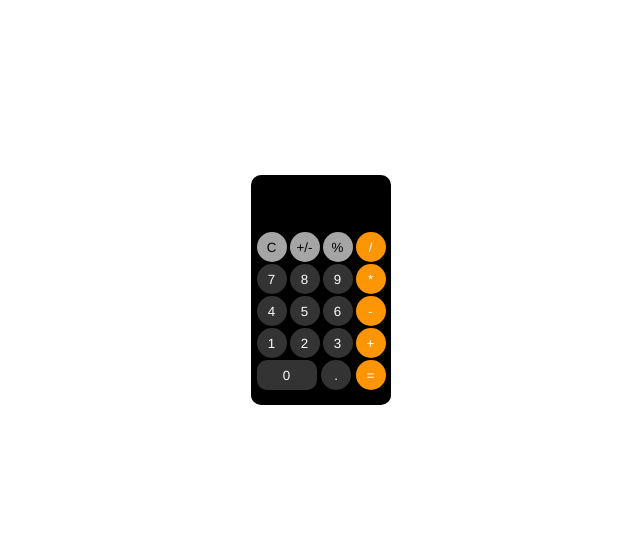
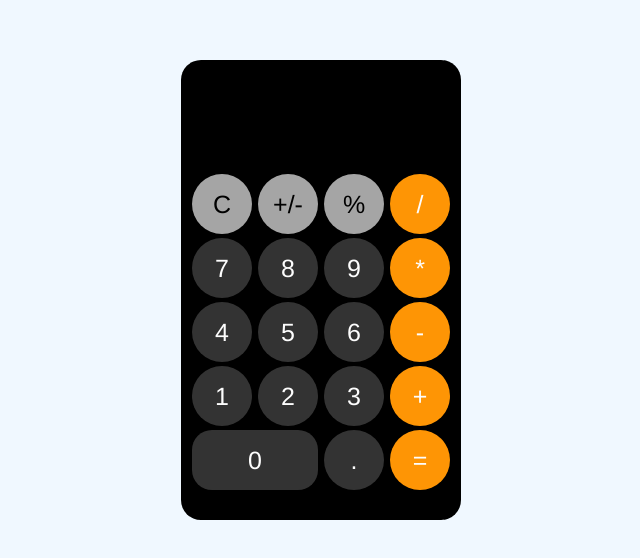
Before and after one commit to simokhin/Calculator, a plain HTML site: page index.html in a window 1280 px wide. Shown: the part 110-668 px from the top of the page, without its empty margins (319-959 px from the left). Drawn offline with Linux system fonts and the light colour scheme.

Commit message:
Fix style

```diff
--- a/style.css
+++ b/style.css
@@ -1,11 +1,15 @@
 * {
     font-family: Helvetica, sans-serif;
+    font-size: 25px;
+    font-weight: 500;
     padding: 0px;
     margin: 0px;
     box-sizing: border-box;
 }
 
-
+body {
+    background-color: aliceblue;
+}
 
 #content {
     height: 100vh;
@@ -19,37 +23,37 @@
     display: flex;
     flex-direction: column;
     align-items: center;
-    width: 140px;
-    gap: 2px;
-    padding-bottom: 15px;
-    padding-top: 20px;
-    border-radius: 10px;
+    width: 280px;
+    gap: 4px;
+    padding-bottom: 30px;
+    padding-top: 40px;
+    border-radius: 20px;
 }
 
 #row1, #row2, #row3, #row4 {
     display: flex;
     justify-content: space-between;
-    gap: 3px;
+    gap: 6px;
 }
 
 #row5 {
     display: flex;
     justify-content: space-between;
-    gap: 4.5px;
+    gap: 6px;
 }
 
 button {
-    width: 30px;
-    height: 30px;
+    width: 60px;
+    height: 60px;
     border: none;
     border-radius: 50%;
     cursor: pointer;
 }
 
 #zero {
-    width: 60px;
-    height: 30px;
-    border-radius: 10px;
+    width: 126px;
+    height: 60px;
+    border-radius: 20px;
 }
 
 .button-orange {
@@ -68,10 +72,10 @@ button {
 }
 
 input {
-    width: 130px;
-    height: 30px;
-    font-size: 25px;
-    margin-bottom: 5px;
+    width: 260px;
+    height: 60px;
+    font-size: 50px;
+    margin-bottom: 10px;
     background-color: #000000;
     border: none;
     color: white;
```
